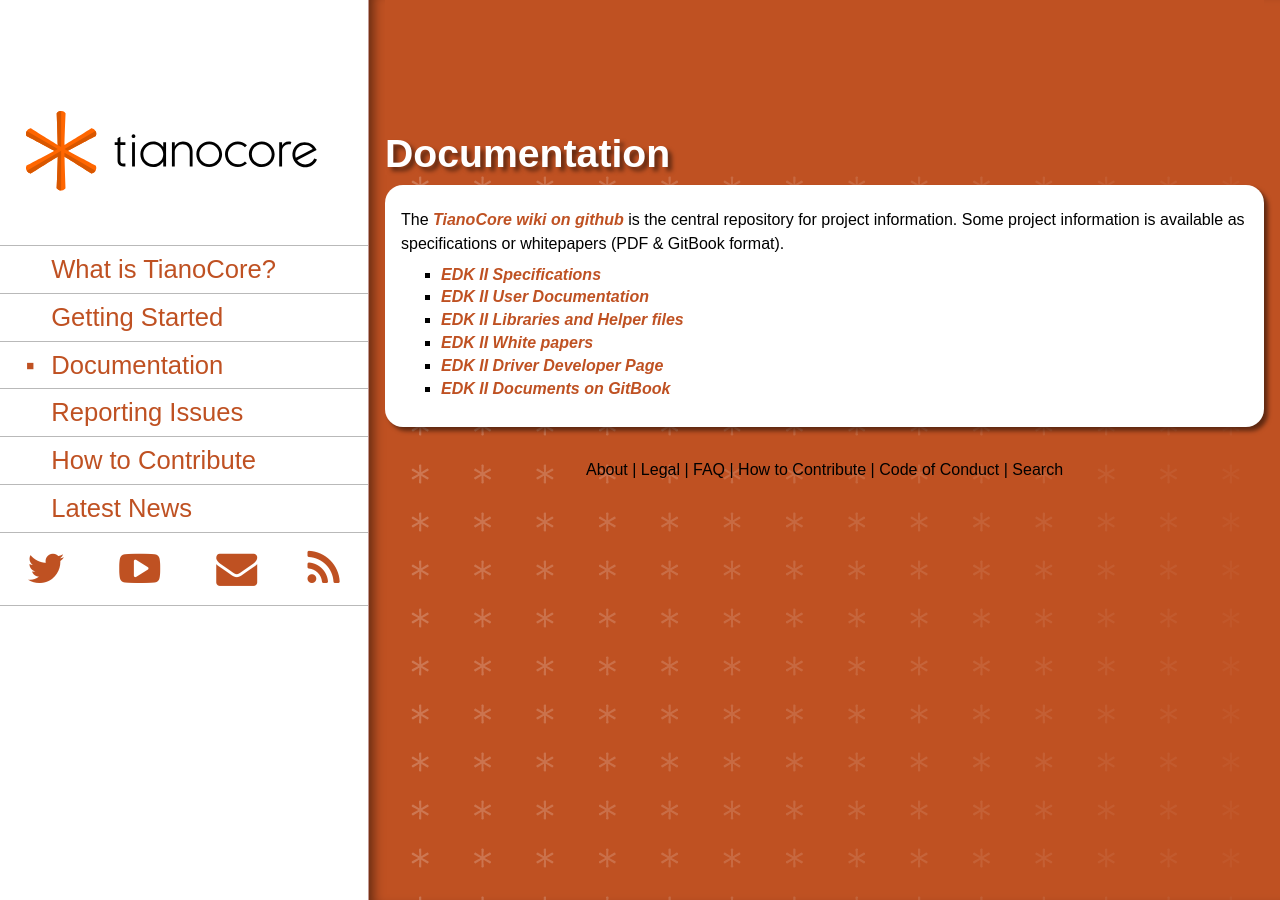
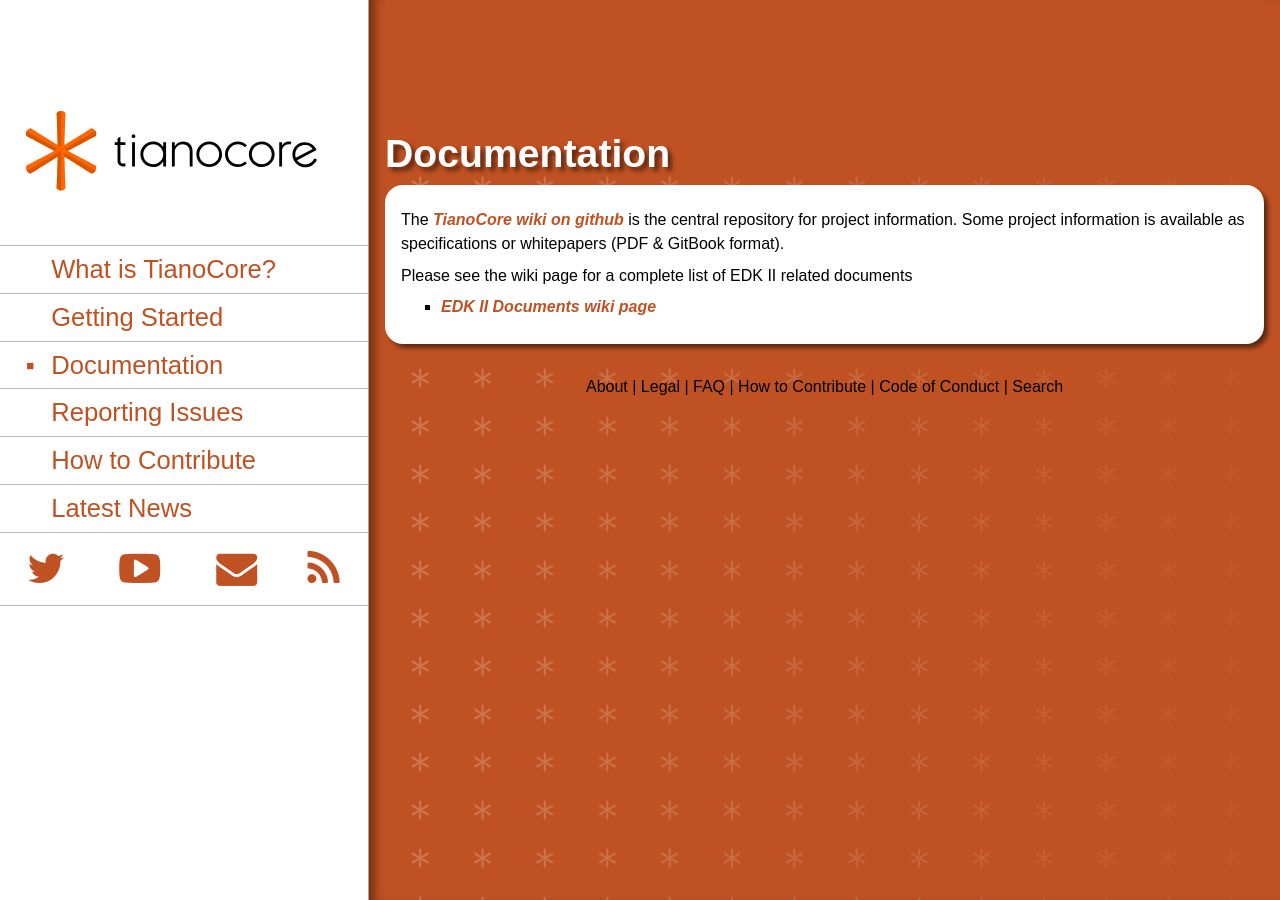
Before and after one commit to tianocore/tianocore.github.io, a Jekyll site: the page built from docs/index.md, in a window 1280 px wide. Built offline with Jekyll 4.4.1, drawn with Linux system fonts in a browser that asks for light colours; nearby versions of some CDN libraries.

Commit message:
Point to the wiki page to get a complete list of documents
Signed-off-by: Laurie0131 <laurie.jarlstrom@intel.com>

```diff
--- a/docs/index.md
+++ b/docs/index.md
@@ -6,9 +6,7 @@ id: documentation
 {% include site-links.md %}
 
 The [TianoCore wiki on github]({{wiki}}){:target="_blank"} is the central repository for project information. Some project information is available as specifications or whitepapers (PDF & GitBook format).
-* [EDK II Specifications]({{wiki}}/EDK-II-Specifications){:target="_blank"}
-* [EDK II User Documentation]({{wiki}}/EDK-II-User-Documentation){:target="_blank"}
-* [EDK II Libraries and Helper files]({{wiki}}/EDK-II-Libraries-and-Helper-files){:target="_blank"}
-* [EDK II White papers]({{wiki}}/EDK-II-white-papers){:target="_blank"}
-* [EDK II Driver Developer Page]({{wiki}}/Driver-Developer){:target="_blank"}
-* [EDK II Documents on GitBook]({{gitbook}}){:target="_blank"}
+
+Please see the wiki page for a complete list of EDK II related documents
+
+* [EDK II Documents wiki page]({{wiki}}/EDK-II-Documents){:target="_blank"}
```
